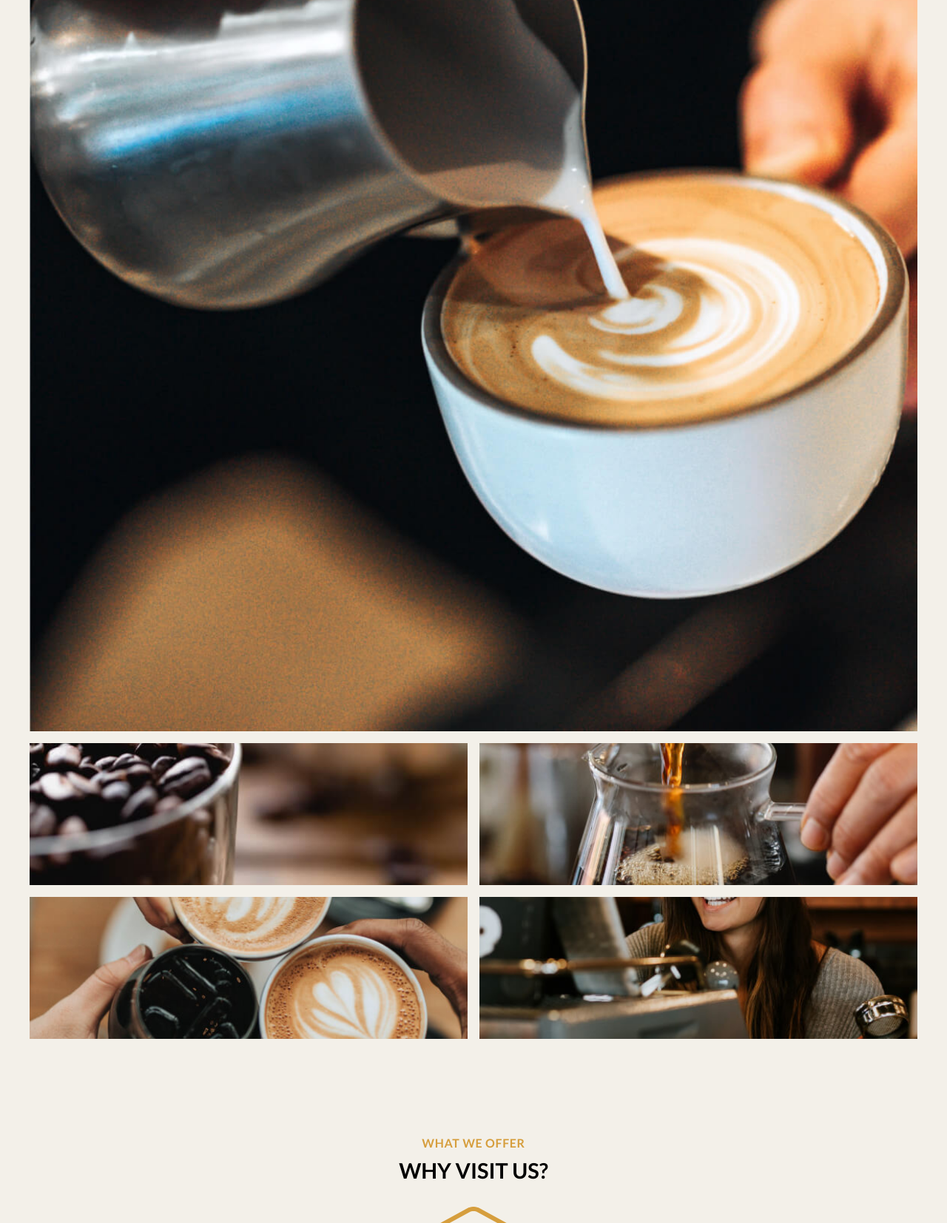
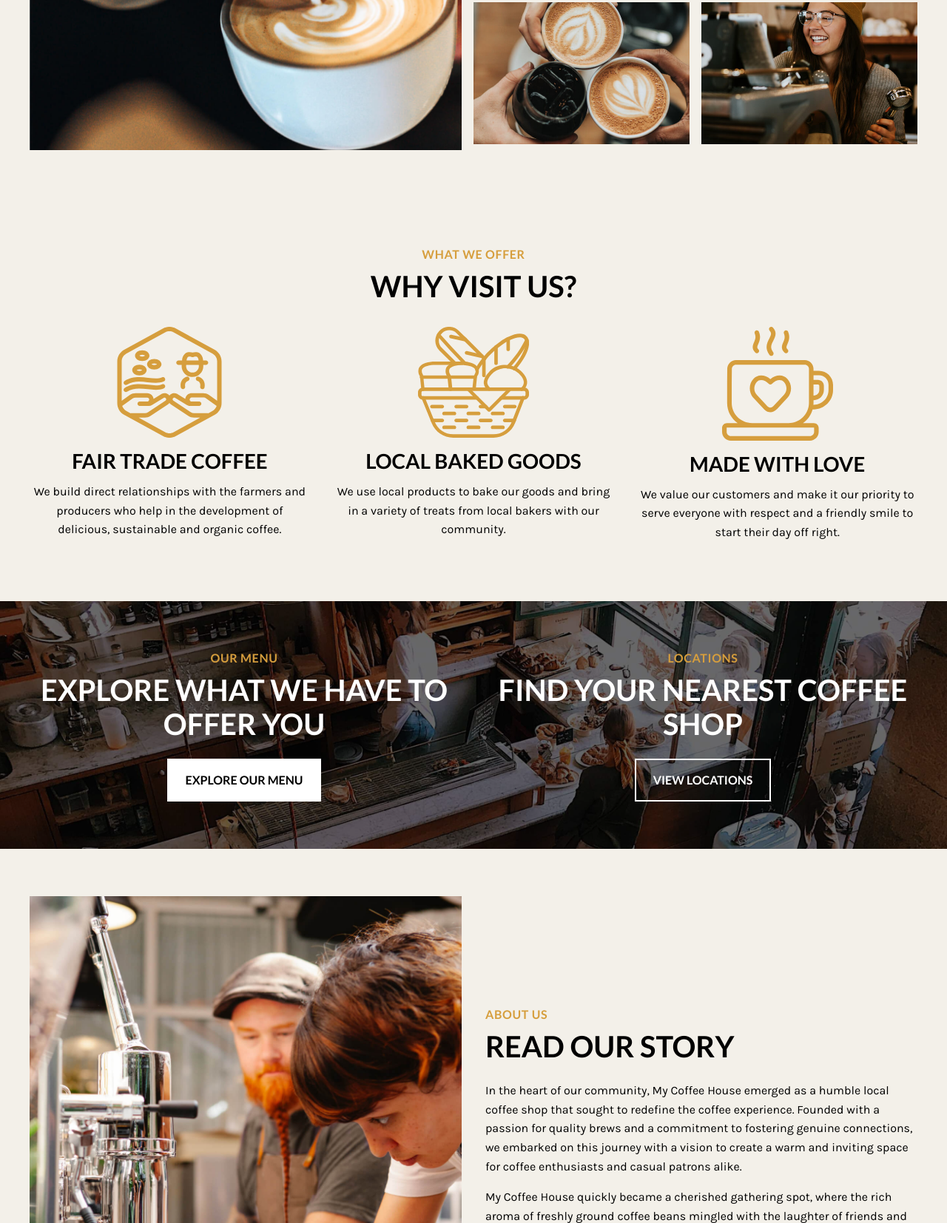
Before and after one commit to enda0006/mtm6201-midterm, a plain HTML site: page index.html in a window 1280 px wide. Shown: the part 1146-2800 px from the top of the page at 74% size. Drawn offline with Linux system fonts and the light colour scheme.

Commit message:
tablet layout

```diff
--- a/css/main.css
+++ b/css/main.css
@@ -382,3 +382,53 @@ site-footer {
   padding: 1.25rem 0;
   border-top: 1px solid rgba(255, 255, 255, 0.2);
 }
+
+/* media quiery */
+
+/*  Tablet layout */
+
+@media (min-width: 768px) {
+
+  h1 { font-size: 2.986rem; }
+  h2 { font-size: 2.488rem; }
+  h3 { font-size: 1.728rem; }
+
+  /* header switches to horizontal layout */
+  .header-flex {
+    flex-direction: row;
+    justify-content: space-between;
+  }
+
+  /* gallery layout */
+  .gallery-grid {
+    grid-template-columns: 2fr 1fr 1fr;
+    grid-template-rows: repeat(2, 200px);
+  }
+
+  .gallery-main {
+    grid-column: 1 / 2;
+    grid-row: 1 / 3;
+  }
+
+  /* fature cards appear in three columns */
+  .feature-grid {
+    grid-template-columns: repeat(3, 1fr);
+  }
+
+  /* CTA cards move side by side */
+  .cta-grid {
+    grid-template-columns: repeat(2, 1fr);
+    align-items: center;
+  }
+
+  /* about section becomes two columns */
+  .about-grid {
+    grid-template-columns: 1fr 1fr;
+    align-items: center;
+  }
+
+  /* testimonials become three columns */
+  .testimonial-grid {
+    grid-template-columns: repeat(3, 1fr);
+  }
+}
```
